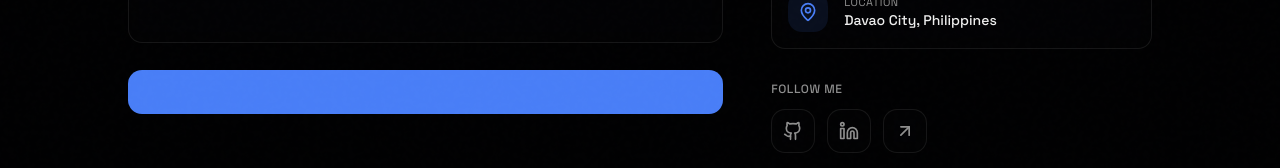
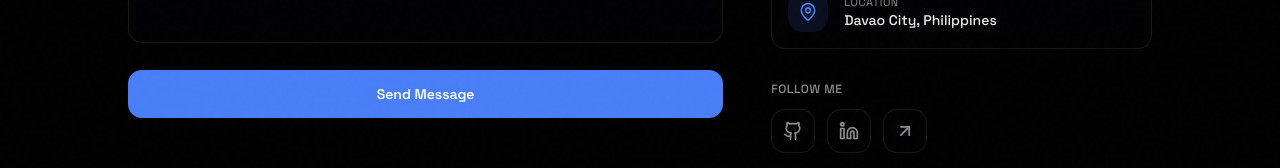
Before and after one commit to Furenzu25/Portfolio, a Next.js app: page / in a window 1280 px wide. Shown: the part 5215-5383 px from the top of the page. Built offline with nearby package versions, Linux system fonts and the light colour scheme.

Commit message:
Enhance MagneticButton component to include children prop for better content flexibility
- Updated MagneticButton in contact.tsx to render children within the button element, allowing for customizable button content.

```diff
--- a/components/portfolio/contact.tsx
+++ b/components/portfolio/contact.tsx
@@ -33,7 +33,9 @@ function MagneticButton({
       onMouseLeave={handleMouseLeave}
       className={`transition-transform duration-200 ${className}`}
       {...props}
-    />
+    >
+      {children}
+    </button>
   );
 }
 
```
